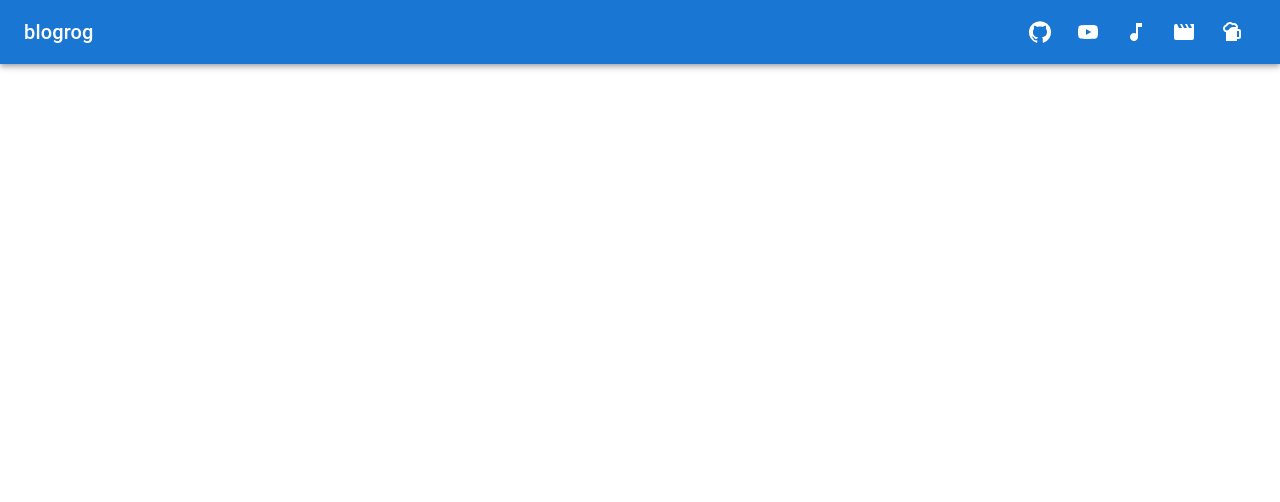
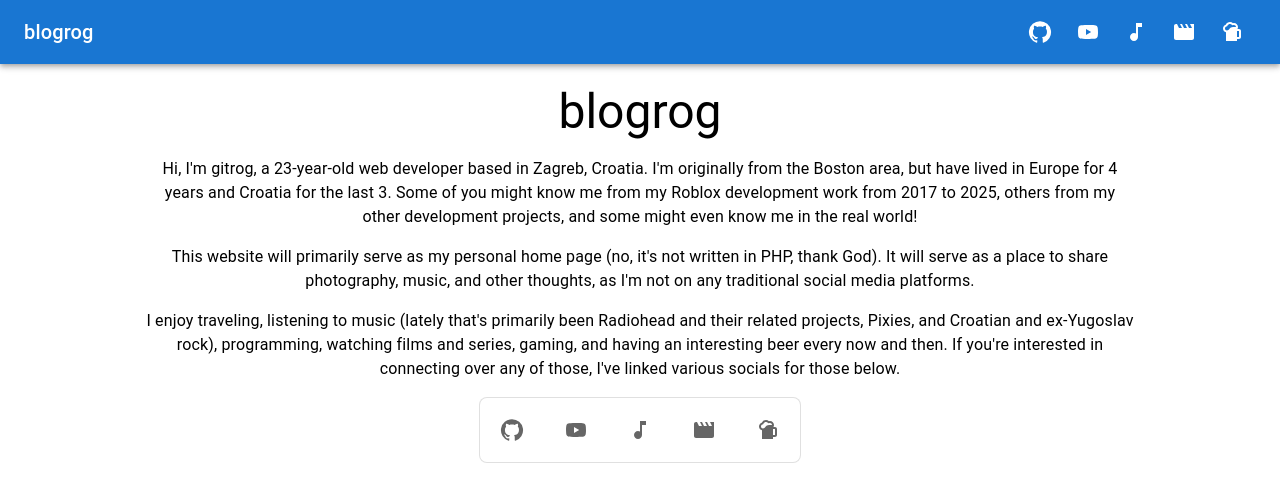
Before and after one commit to gitrogdev/blog, a React (Vite) app: page / in a window 1280 px wide. Shown: the top 502 px of the page. Built offline with nearby package versions, Linux system fonts and the light colour scheme.

Commit message:
Add the About page

```diff
--- a/index.html
+++ b/index.html
@@ -4,7 +4,7 @@
     <meta charset="UTF-8" />
     <link rel="icon" type="image/svg+xml" href="/vite.svg" />
     <meta name="viewport" content="width=device-width, initial-scale=1.0" />
-    <title>Gitrog</title>
+    <title>blogrog</title>
   </head>
   <body>
     <div id="root"></div>
--- a/package.json
+++ b/package.json
@@ -29,6 +29,7 @@
     "globals": "^16.5.0",
     "typescript": "~5.9.3",
     "typescript-eslint": "^8.46.4",
-    "vite": "^7.2.4"
+    "vite": "^7.2.4",
+    "vite-plugin-eslint": "^1.8.1"
   }
 }
--- a/src/App.tsx
+++ b/src/App.tsx
@@ -1,9 +1,9 @@
+import About from './components/About/About';
 import Nav from './components/Nav/Nav';
 
 export default function App() {
-	return (
-		<>
-			<Nav />
-		</>
-	);
+	return (<>
+		<Nav />
+		<About />
+	</>);
 };
--- /dev/null
+++ b/src/components/About/About.css
@@ -0,0 +1,12 @@
+.about-box {
+	box-sizing: border-box;
+	padding: 20px;
+	text-align: center;
+	width: 100%;
+}
+
+.about-box p {
+	margin: auto;
+	margin-bottom: 1em;
+	width: 80%;
+}
--- /dev/null
+++ b/src/components/About/About.tsx
@@ -0,0 +1,54 @@
+import { Box, Typography } from "@mui/material";
+import './About.css';
+import yearsSince from "../../util/yearsSince";
+import Links from "../Links/Links";
+
+export default function About() {
+	const age = yearsSince('2002-08-08');
+	const timeEU = yearsSince('2021-09-14');
+	const timeHR = yearsSince('2022-09-12');
+
+	return (<Box className="about-box">
+		<Typography variant="h3" gutterBottom>
+			blogrog
+		</Typography>
+		<Typography>
+			Hi, I'm gitrog, a {age}-year-old web developer based in Zagreb,
+			Croatia. I'm originally from the Boston area, but have lived in
+			Europe for {timeEU} year{timeEU === 1 ? '' : 's'} and Croatia
+			for the last {timeHR}. Some of you might know me from my Roblox
+			development work from 2017 to 2025, others from my other development
+			projects, and some might even know me in the real world!
+		</Typography>
+		<Typography>
+			This website will primarily serve as my personal home page (no, it's
+			not written in PHP, thank God). It will serve as a place to share
+			photography, music, and other thoughts, as I'm not on any
+			traditional social media platforms.
+		</Typography>
+		<Typography>
+			I enjoy traveling, listening to music (lately that's primarily been
+			Radiohead and their related projects, Pixies, and Croatian and
+			ex-Yugoslav rock), programming, watching films and series, gaming,
+			and having an interesting beer every now and then. If you're
+			interested in connecting over any of those, I've linked various
+			socials for those below.
+		</Typography>
+		<Box
+			sx={{
+				display: 'inline-flex',
+				alignItems: 'center',
+				border: '1px solid',
+				borderColor: 'divider',
+				borderRadius: 2,
+				bgcolor: 'background.paper',
+				color: 'text.secondary',
+				'& svg': {
+					m: 1,
+				},
+			}}
+		>
+			<Links/>
+		</Box>
+	</Box>);
+}
--- /dev/null
+++ b/src/components/Links/Links.tsx
@@ -0,0 +1,71 @@
+import { IconButton } from '@mui/material';
+import {
+	GitHub,
+	Movie,
+	MusicNote,
+	SportsBar,
+	YouTube
+} from '@mui/icons-material';
+
+import {
+	github,
+	letterboxd,
+	spotify,
+	untappd,
+	youtube
+} from '../../data/socials.json';
+
+export default function Links() {
+	return (<>
+		<IconButton
+			component="a"
+			href={github}
+			target="_blank"
+			size="large"
+			color="inherit"
+			aria-label="github"
+		>
+			<GitHub />
+		</IconButton>
+		<IconButton
+			component="a"
+			href={youtube}
+			target="_blank"
+			size="large"
+			color="inherit"
+			aria-label="youtube"
+		>
+			<YouTube />
+		</IconButton>
+		<IconButton
+			component="a"
+			href={spotify}
+			target="_blank"
+			size="large"
+			color="inherit"
+			aria-label="spotify"
+		>
+			<MusicNote />
+		</IconButton>
+		<IconButton
+			component="a"
+			href={letterboxd}
+			target="_blank"
+			size="large"
+			color="inherit"
+			aria-label="letterboxd"
+		>
+			<Movie />
+		</IconButton>
+		<IconButton
+			component="a"
+			href={untappd}
+			target="_blank"
+			size="large"
+			color="inherit"
+			aria-label="untappd"
+		>
+			<SportsBar />
+		</IconButton>
+	</>);
+}
--- a/src/components/Nav/Nav.tsx
+++ b/src/components/Nav/Nav.tsx
@@ -1,19 +1,5 @@
-import { AppBar, IconButton, Toolbar, Typography } from '@mui/material';
-import {
-	GitHub,
-	Movie,
-	MusicNote,
-	SportsBar,
-	YouTube
-} from '@mui/icons-material';
-
-import {
-	github,
-	letterboxd,
-	spotify,
-	untappd,
-	youtube
-} from '../../data/socials.json';
+import { AppBar, Toolbar, Typography } from '@mui/material';
+import Links from '../Links/Links';
 
 export default function Nav() {
 	return (
@@ -22,56 +8,7 @@ export default function Nav() {
 				<Typography variant="h6" component="div" sx={{ flexGrow: 1 }}>
 					blogrog
 				</Typography>
-				<IconButton
-					component="a"
-					href={github}
-					target="_blank"
-					size="large"
-					color="inherit"
-					aria-label="github"
-				>
-					<GitHub />
-				</IconButton>
-				<IconButton
-					component="a"
-					href={youtube}
-					target="_blank"
-					size="large"
-					color="inherit"
-					aria-label="youtube"
-				>
-					<YouTube />
-				</IconButton>
-				<IconButton
-					component="a"
-					href={spotify}
-					target="_blank"
-					size="large"
-					color="inherit"
-					aria-label="spotify"
-				>
-					<MusicNote />
-				</IconButton>
-				<IconButton
-					component="a"
-					href={letterboxd}
-					target="_blank"
-					size="large"
-					color="inherit"
-					aria-label="letterboxd"
-				>
-					<Movie />
-				</IconButton>
-				<IconButton
-					component="a"
-					href={untappd}
-					target="_blank"
-					size="large"
-					color="inherit"
-					aria-label="untappd"
-				>
-					<SportsBar />
-				</IconButton>
+				<Links/>
 			</Toolbar>
 		</AppBar>
 	);
--- /dev/null
+++ b/src/util/yearsSince.ts
@@ -0,0 +1,17 @@
+/**
+ * Calculates the number of years since a given date.
+ *
+ * @param {string} since the date to calculate the number of years from in
+ * YYYY-MM-DD format
+ *
+ * @returns {number} the number of years since the date
+ */
+export default function yearsSince(since: string): number {
+	const today = new Date();
+	const birthDate = new Date(since);
+	const monthDiff = today.getMonth() - birthDate.getMonth();
+	return today.getFullYear() - birthDate.getFullYear() - (
+		monthDiff < 0 ? 1
+		: (monthDiff === 0 && today.getDate() < birthDate.getDate()) ? 1 : 0
+	);
+}
```
Also changed, not shown: 1 other file (tests, documents, lock files or other folders).
